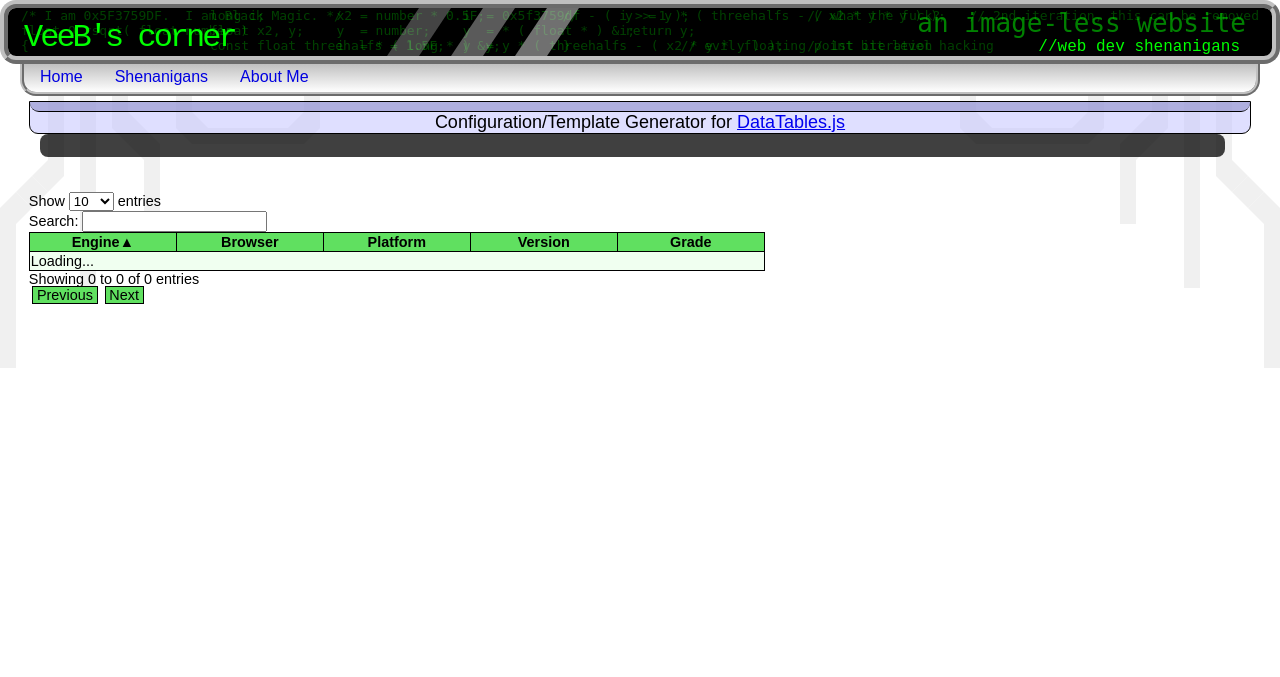
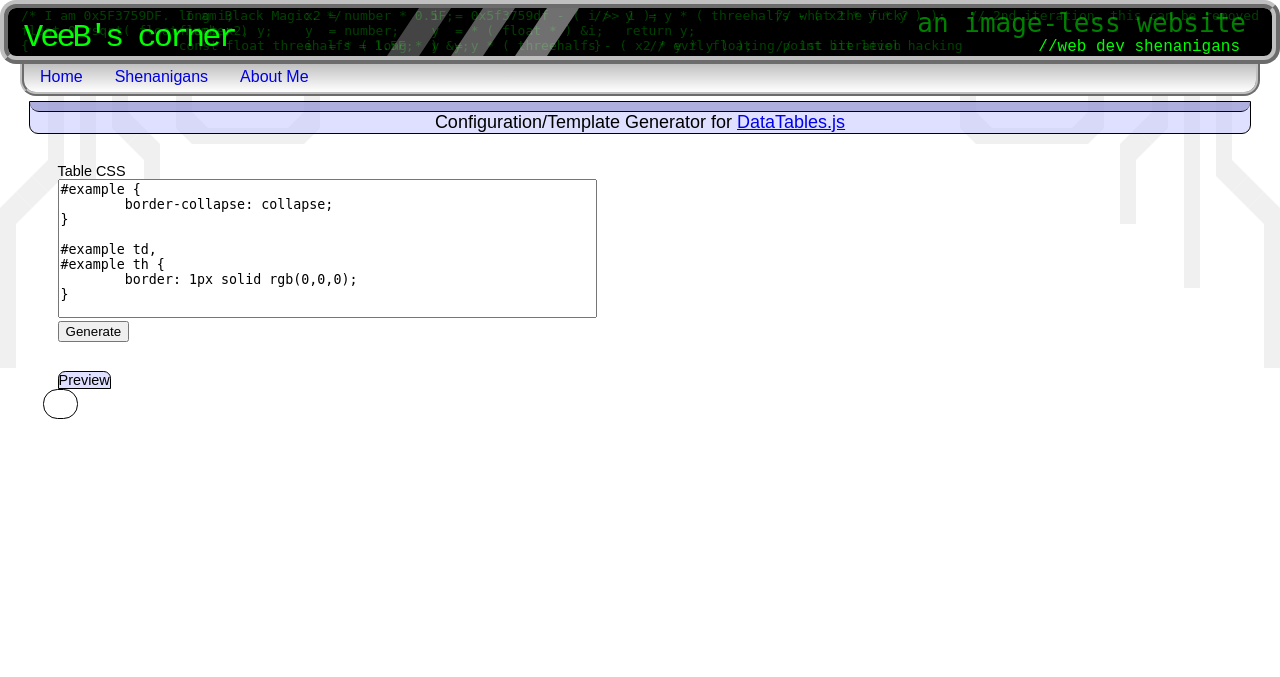
Before and after one commit to vbobkov/veeb, a CodeIgniter app: page /shenanigans/datatables_template_generator in a window 1280 px wide. Shown: the top 677 px of the page. Run offline with CodeIgniter, Linux system fonts and the light colour scheme.

Commit message:
datatables generator progress

```diff
--- a/application/core/MY_Controller.php
+++ b/application/core/MY_Controller.php
@@ -102,6 +102,11 @@
 				$css_files[] = '/assets/css/veeb.css';
 				// $css_files[] = '/assets/js/addons/google-code-prettify/prettify.css';
 				$css_files[] = '/assets/js/addons/google-code-prettify/sunburst.css';
+			}
+
+			$page_specific_css = 'assets/css/' . $url . '.css';
+			if(file_exists($page_specific_css)) {
+				$css_files[] = '/' . $page_specific_css;
 			}
 
 			if(file_exists('assets/css/veeb.min.js')) {
--- a/application/views/datatables_template_generator.php
+++ b/application/views/datatables_template_generator.php
@@ -2,64 +2,78 @@
 
 <div class="title1">Configuration/Template Generator for <a target="_blank" href="http://datatables.net">DataTables.js</a></div>
 
-<pre class="prettyprint lang-html">
-</pre>
+<div id="gen-wrapper">
+	<form id="example-config">
+		<div class="example-config-section">
+			<div class="title">Table CSS</div>
+			<textarea id="example-style" autocomplete="off"></textarea><br />
+		</div>
+		<input type="submit" value="Generate">
+	</form>
 
-<style>
-	#example {
-		border-collapse: collapse;
-	}
+	<div id="example-code">
+	</div>
 
-	#example td,
-	#example th	{
-		border: 1px solid rgb(0,0,0);
-	}
-
-	#example td {
-	}
-
-	#example th {
-		background-color: rgb(96,224,96);
-		cursor: pointer;
-		min-width: 10em;
-	}
-	#example th:hover {
-		background-color: rgb(64,192,64);
-	}
-
-	#example tr:nth-child(even) {
-		background-color: rgb(224,255,224);
-	}
-
-	#example tr:nth-child(odd) {
-		background-color: rgb(240,255,240);
-	}
-
-	#example th.sorting_asc:after {
-		content: "\25B2";
-	}
-
-	#example th.sorting_desc:after {
-		content: "\25BC";
-	}
-
-	.dataTables_paginate a {
-		background-color: rgb(96,224,96);
-		border: 1px solid black;
-		cursor: pointer;
-		margin: 0em 0.25em 0em 0.25em;
-		padding: 0em 0.25em 0em 0.25em;
-	}
-
-	.dataTables_paginate a:hover {
-		background-color: rgb(64,192,64);
-	}
-</style>
+	<div class="title2">Preview</div><br />
 	<div id="example-wrapper">
 		<table id="example">
 		</table>
 	</div>
+</div>
+
+
+
 <script type="text/javascript">
+	$(document).ready(function() {
+		var example_style = '#example {\n\
+	border-collapse: collapse;\n\
+}\n\
+\n\
+#example td,\n\
+#example th {\n\
+	border: 1px solid rgb(0,0,0);\n\
+}\n\
+\n\
+#example td {\n\
+}\n\
+\n\
+#example th {\n\
+	background-color: rgb(96,224,96);\n\
+	cursor: pointer;\n\
+	min-width: 10em;\n\
+}\n\
+#example th:hover {\n\
+	background-color: rgb(64,192,64);\n\
+}\n\
+\n\
+#example tr:nth-child(even) {\n\
+	background-color: rgb(224,255,224);\n\
+}\n\
+\n\
+#example tr:nth-child(odd) {\n\
+	background-color: rgb(240,255,240);\n\
+}\n\
+\n\
+#example th.sorting_asc:after {\n\
+	content: "\\25B2";\n\
+}\n\
+\n\
+#example th.sorting_desc:after {\n\
+	content: "\\25BC";\n\
+}\n\
+\n\
+.dataTables_paginate a {\n\
+	background-color: rgb(96,224,96);\n\
+	border: 1px solid black;\n\
+	cursor: pointer;\n\
+	margin: 0em 0.25em 0em 0.25em;\n\
+	padding: 0em 0.25em 0em 0.25em;\n\
+}\n\
+\n\
+.dataTables_paginate a:hover {\n\
+	background-color: rgb(64,192,64);\n\
+}';
+
 		var config = {
 			"sAjaxSource": '/assets/uploads/datatables_json_example.txt',
 			"aoColumns": [
@@ -81,8 +95,44 @@
 			// sPaginationType: 'full_numbers'
 		};
 
-	$(document).ready(function() {
+		if($('#example-style').html() == '') {
+			$('#example-style').html(example_style);
+		}
+
+		// the user has clicked the Generate button
+		$(document).delegate('#example-config', 'submit', function(event) {
+			event.preventDefault();
+			event.stopPropagation();
+
+			if($('#example-style-css').length > 0) {
+				$('#example-style-css').remove();
+			}
+			$('head').append('<style type="text/css" id="example-style-css">' + $('#example-style').val() + '</style>');
+
+			if($('#example').dataTableSettings.length > 0) {
+				$('#example').dataTable().fnDestroy();
+			}
 			$('#example').dataTable(config);
+
+			// confusing string manipulations and 1337 r3g3x h4x, to make copy/paste code output look neat
+			$('#example-code').html('');
+			var config_string = '\t\t\t' + JSON.stringify(config, null, '\t').split('\n').join('\n\t\t\t');
+			var example_code =
+'<style type="text/css" id="example-style-css">\n' + $('#example-style-css').html() + '\n</style>\n\n\
+&lt;script type="text/javascript"&gt;\n\
+	$(document).ready(function() {\n\
+		$(\'#example\').dataTable(\n\
+' + config_string + '\n\
+		);\n\
+	});\n\
+&lt;/script&gt;';
+			example_code = replace_gtlt(example_code);
+			$('#example-code').html('<pre class="prettyprint lang-html replace-gtlt">' + example_code + '</pre>');
+			prettyPrint();
+			$('#example-code .replace-gtlt').each(function(event) {
+				$(this).html($(this).html().replace(/\<span class=\"com\"\>\#example/g, '<span class="pln">#example'));
+			});
+		});
 	});
 </script>
 
--- a/application/views/page_footer.php
+++ b/application/views/page_footer.php
@@ -4,6 +4,12 @@
 </html>
 
 <script type="text/javascript">
+	var regex_gt = new RegExp(">", "g");
+	var regex_lt = new RegExp("<", "g");
+	function replace_gtlt(html) {
+		return html.replace(regex_gt, "&gt;").replace(regex_lt, "&lt;");
+	};
+
 	function selectText(text) {
 		var doc = document;
 		// var text = doc.getElementById(element);
@@ -25,8 +31,6 @@
 
 
 	$(document).ready(function() {
-		prettyPrint();
-
 		$(document).delegate('*', 'click touchstart', function(event) {
 			var menu = $(this).closest('.cssmenu-item');
 			var submenu = menu.find('>.cssmenu-item-list');
@@ -60,8 +64,15 @@
 		$('#container pre').each(function(event) {
 			$(this).attr('title', 'click to select/unselect all');
 		});
+
 		$('.title1').each(function(event) {
 			$(this).prepend('<div class="title1-upper-border"></div>');
 		});
+
+		$('.replace-gtlt').each(function(event) {
+			$(this).html(replace_gtlt($(this).html()));
+		});
+
+		prettyPrint();
 	});
 </script>
--- /dev/null
+++ b/assets/css/datatables_template_generator.css
@@ -0,0 +1,36 @@
+#gen-wrapper {
+}
+
+#example-config,
+#example-code {
+	display: inline-block;
+	vertical-align: top;
+	width: 45%;
+}
+
+#example-config {
+	margin: 1em;
+	padding: 1em;
+}
+
+#example-code pre {
+	max-height: 40em;
+}
+
+#example-config #example-style {
+	height: 10em;
+	resize: none;
+	width: 40em;
+}
+
+#example-wrapper {
+	background-color: rgb(255,255,255);
+	border: 1px solid black;
+	display: inline-block;
+	margin: 0em 1em 1em 1em;
+	padding: 1em;
+
+	-webkit-border-radius: 1em;
+	-moz-border-radius: 1em;
+	border-radius: 1em;
+}
--- a/assets/css/veeb.css
+++ b/assets/css/veeb.css
@@ -8,6 +8,12 @@
 	font-size: 100%;
 	margin: 0em;
 	padding: 0em;
+}
+
+pre {
+	tab-size: 4;
+	-moz-tab-size: 4;
+	-o-tab-size: 4;
 }
 
 /* menu */
```
Also changed, not shown: application/views/nested_cssmenu.php (+70 -70 lines). Lines whose indentation alone changed are shown as unchanged.
